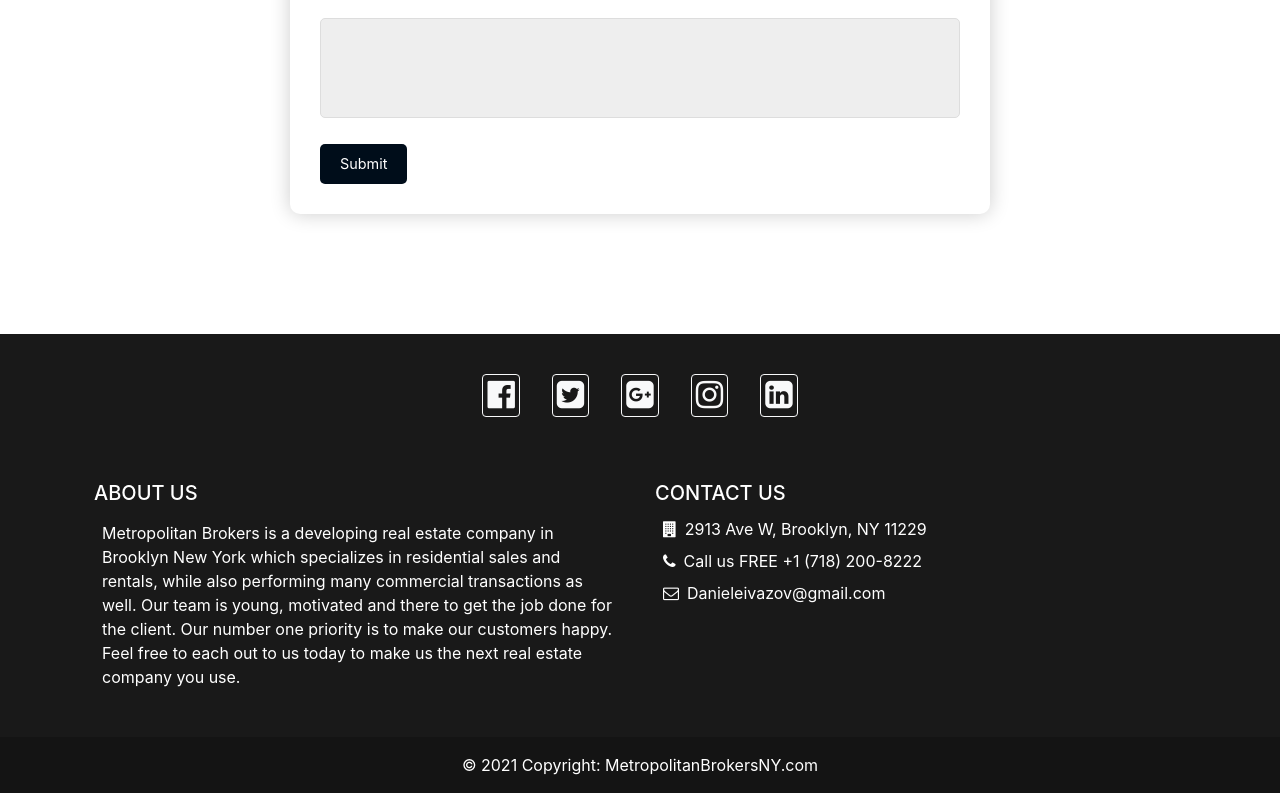
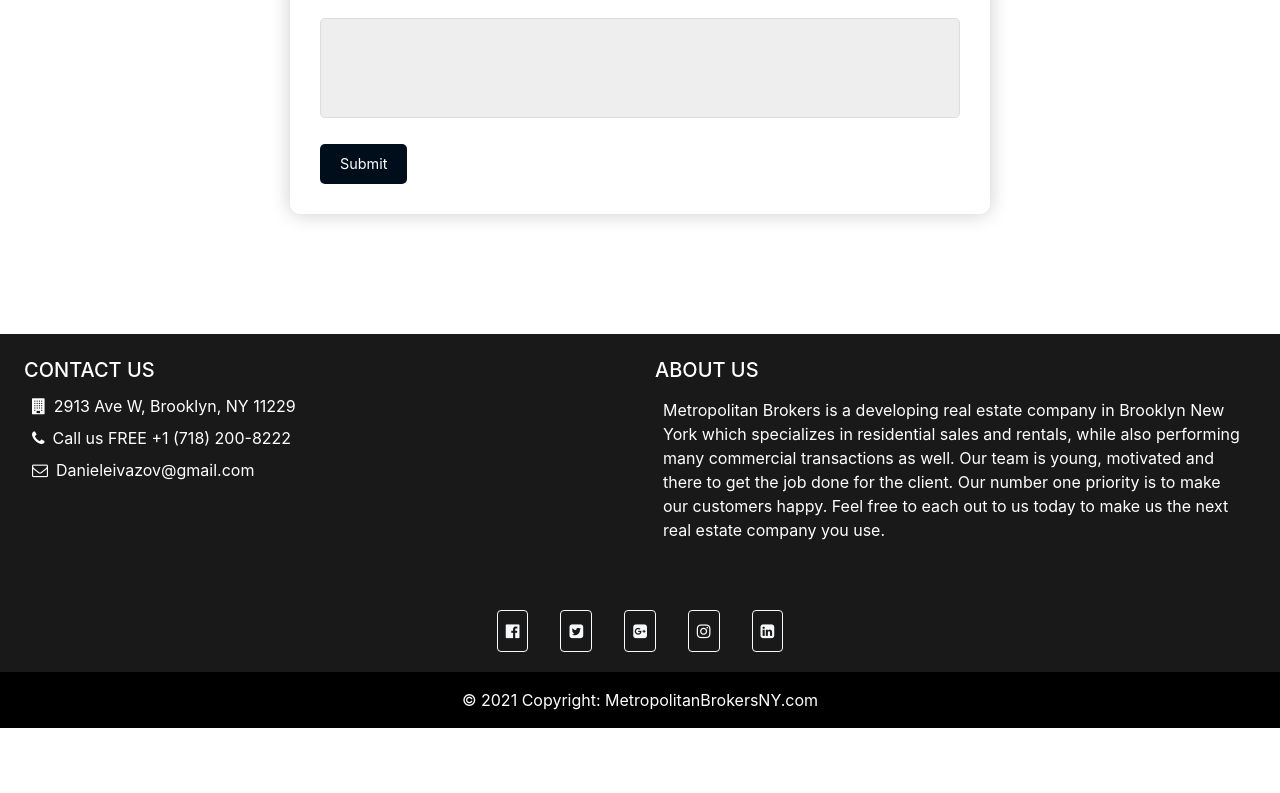
Before and after one commit to All4ara/MetroFrontend, a React (Create React App) app: page /contact in a window 1280 px wide. Shown: the part 546-1339 px from the top of the page. After the commit the page ends 1274 px from the top, so only its background shows below. Built offline with nearby package versions, Linux system fonts and the light colour scheme.

Commit message:
footer fix

```diff
--- a/src/components/Carousel/Carousel.css
+++ b/src/components/Carousel/Carousel.css
@@ -1,7 +1,3 @@
 .car-img {
   height: 100vh;
 }
-
-/* .carousel {
-  height: 100vh;
-} */
--- a/src/components/Carousel/Carousel.js
+++ b/src/components/Carousel/Carousel.js
@@ -1,6 +1,9 @@
 import '../Carousel/Carousel.css';
 import React from 'react';
 import Carousel from 'react-bootstrap/Carousel'
+import slide1 from '../../images/slide1.jpg'
+import slide2 from '../../images/slide2.jpg'
+import slide3 from '../../images/slide3.jpg'
 import slider1 from '../../images/slider1.jpeg'
 import slider2 from '../../images/slider2.jpeg'
 import slider3 from '../../images/slider3.jpeg'
@@ -9,11 +12,11 @@ const HomeCarousel = () => {
 
 
     return (
-        <Carousel className="carousel">
+        <Carousel>
             <Carousel.Item >
                 <img
                 className="d-block w-100 car-img"
-                src={slider1}
+                src={slide1}
                 alt="First slide"
                 />
                 <Carousel.Caption>
@@ -24,7 +27,7 @@ const HomeCarousel = () => {
             <Carousel.Item >
                 <img
                 className="d-block w-100 car-img"
-                src={slider2}
+                src={slide2}
                 alt="Second slide"
                 />
                 <Carousel.Caption>
@@ -35,7 +38,7 @@ const HomeCarousel = () => {
             <Carousel.Item>
                 <img
                 className="d-block w-100 car-img"
-                src={slider3}
+                src={slide3}
                 alt="Third slide"
                 />
                 <Carousel.Caption>
--- a/src/components/Footer/Footer.js
+++ b/src/components/Footer/Footer.js
@@ -5,38 +5,12 @@ import '../Footer/Footer.css';
 const Footer = () => {
     return(
     <footer className=" text-left text-white text-lg-start" style={{backgroundColor: 'rgba(0, 0, 0, 0.9)'}}>
-        <section className="p-4 text-center">
 
-                <a className="p-1 m-3 btn btn-outline-light btn-floating m-1" href="#!" role="button"
-                    ><i className="fa fa-facebook-official" aria-hidden="true" style={{fontSize: '2rem'}}></i></a>
+        <div className="containers">
 
+            <div className="row p-4">
 
-                <a className="p-1 m-3 btn btn-outline-light btn-floating m-1" href="#!" role="button"
-                    ><i className="fa fa-twitter-square" aria-hidden="true" style={{fontSize: '2rem'}}></i></a>
-
-
-                <a className="p-1 m-3 btn btn-outline-light btn-floating m-1" href="#!" role="button"
-                    ><i className="fa fa-google-plus-square" aria-hidden="true" style={{fontSize: '2rem'}}></i></a>
-
-
-                <a className="p-1 m-3 btn btn-outline-light btn-floating m-1" href="#!" role="button"
-                    ><i className="fa fa-instagram" aria-hidden="true" style={{fontSize: '2rem'}}></i></a>
-
-
-                <a className="p-1 m-3 btn btn-outline-light btn-floating m-1" href="#!" role="button"
-                    ><i className="fa fa-linkedin-square" aria-hidden="true" style={{fontSize: '2rem'}}></i></a>
-            </section>
-        <div className="container p-4">
-
-            <div className="row">
-                <div className="col-lg-6 col-md-12 mb-md-0">
-                    <h5 className="text-uppercase">About Us</h5>
-
-                    <p style={{fontSize: "1rem", padding: ".5rem"}}>
-                    Metropolitan Brokers is a developing real estate company in Brooklyn New York which specializes in residential sales and rentals, while also performing many commercial transactions as well. Our team is young, motivated and there to get the job done for the client. Our number one priority is to make our customers happy. Feel free to each out to us today to make us the next real estate company you use.
-                    </p>
-                </div>
-                <div className="col-lg-6 col-md-12 mb-md-0">
+                <div className="col-lg-6 col-md-12 mb-4">
                     <h5 className="text-uppercase">Contact Us</h5>
 
                     <i class="fa fa-building" style={{fontSize: "1rem", padding: ".5rem"}}></i>
@@ -48,9 +22,37 @@ const Footer = () => {
                     <i class="fa fa-envelope-o" aria-hidden="true" style={{fontSize: "1rem", padding: ".5rem"}}></i>
                     <a className="email text-white" href="mailto:+Danieleivazov@gmail.com">Danieleivazov@gmail.com</a>
                 </div>
+                <div className="col-lg-6 col-md-12">
+                    <h5 className="text-uppercase">About Us</h5>
+
+                    <p style={{fontSize: "1rem", padding: ".5rem"}}>
+                    Metropolitan Brokers is a developing real estate company in Brooklyn New York which specializes in residential sales and rentals, while also performing many commercial transactions as well. Our team is young, motivated and there to get the job done for the client. Our number one priority is to make our customers happy. Feel free to each out to us today to make us the next real estate company you use.
+                    </p>
+                </div>
             </div>
         </div>
-        <div className="text-center p-3" style={{backgroundColor: 'rgba(0, 0, 0, 0.2)'}}>
+        <section className="p-1 text-center">
+
+                <a className="p-2 m-3 btn btn-outline-light btn-floating m-1" href="#!" role="button"
+                    ><i className="fa fa-facebook-official" aria-hidden="true" style={{fontSize: '1rem'}}></i></a>
+
+
+                <a className="p-2 m-3 btn btn-outline-light btn-floating m-1" href="#!" role="button"
+                    ><i className="fa fa-twitter-square" aria-hidden="true" style={{fontSize: '1rem'}}></i></a>
+
+
+                <a className="p-2 m-3 btn btn-outline-light btn-floating m-1" href="#!" role="button"
+                    ><i className="fa fa-google-plus-square" aria-hidden="true" style={{fontSize: '1rem'}}></i></a>
+
+
+                <a className="p-2 m-3 btn btn-outline-light btn-floating m-1" href="#!" role="button"
+                    ><i className="fa fa-instagram" aria-hidden="true" style={{fontSize: '1rem'}}></i></a>
+
+
+                <a className="p-2 m-3 btn btn-outline-light btn-floating m-1" href="#!" role="button"
+                    ><i className="fa fa-linkedin-square" aria-hidden="true" style={{fontSize: '1rem'}}></i></a>
+            </section>
+            <div className="text-center p-3" style={{backgroundColor: 'rgba(0, 0, 0, 1)'}}>
             © 2021 Copyright:
             <a className="text-white" href="https://http://metropolitanbrokersny.com//"> MetropolitanBrokersNY.com</a>
         </div>
```
